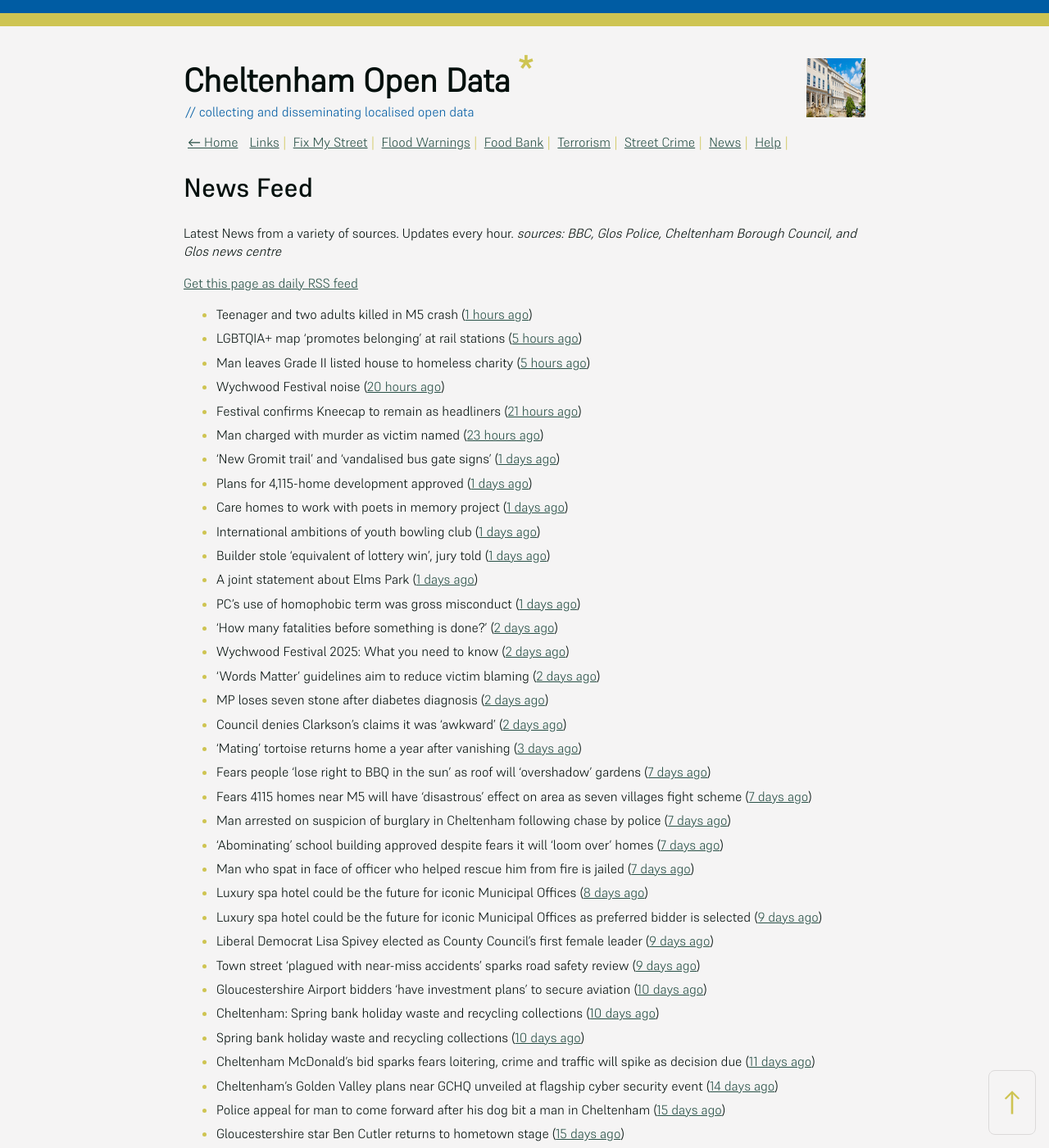
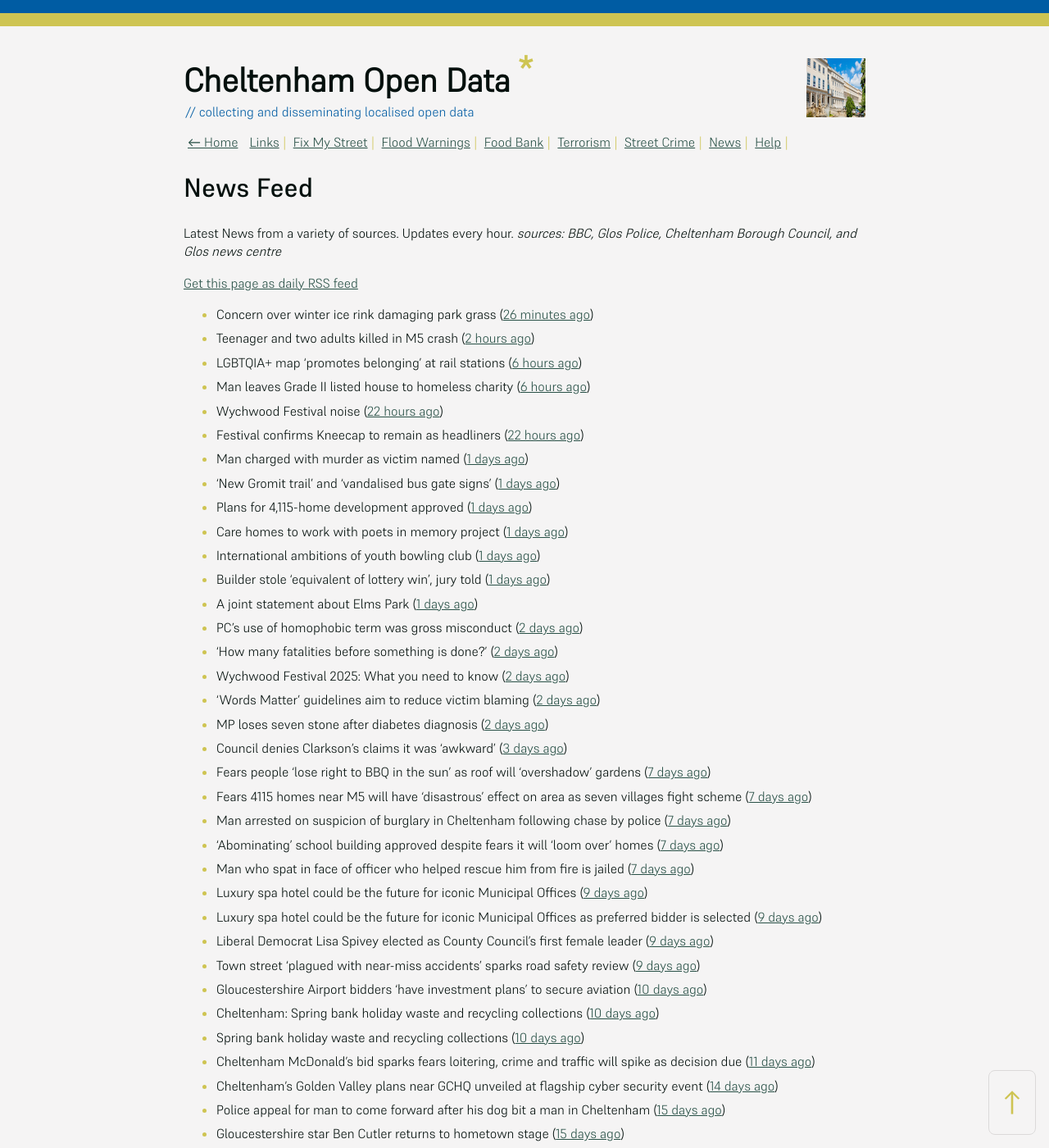
Before and after one commit to mat-0/cheltenham-open-data, a Jekyll site: the page built from _pages/news.md, in a window 1280 px wide and 1400 px high. Shown: the whole window at 82% size. Built offline with Jekyll 4.4.1, drawn with Linux system fonts in a browser that asks for light colours; some of the changed text lies outside the part shown.

Commit message:
Updated 2025-05-31 13:05:33

```diff
--- a/_pages/news.md
+++ b/_pages/news.md
@@ -12,31 +12,31 @@ _sources: BBC, Glos Police, Cheltenham Borough Council, and Glos news centre_
 [Get this page as daily RSS feed](/daily.rss)
 
 <!-- news_marker starts -->
-- Teenager and two adults killed in M5 crash ([1 hours ago](https://www.bbc.com/news/articles/czxy3n361pgo))
-- LGBTQIA+ map 'promotes belonging' at rail stations ([5 hours ago](https://www.bbc.com/news/articles/cy5eq6w3k34o))
-- Man leaves Grade II listed house to homeless charity ([5 hours ago](https://www.bbc.com/news/articles/c1deelp3dxzo))
-- Wychwood Festival noise ([20 hours ago](https://www.cheltenham.gov.uk/news/article/3016/wychwood_festival_noise))
-- Festival confirms Kneecap to remain as headliners ([21 hours ago](https://www.bbc.com/news/articles/clyg54e88jmo))
-- Man charged with murder as victim named ([23 hours ago](https://www.bbc.com/news/articles/ce80685p13no))
+- Concern over winter ice rink damaging park grass ([26 minutes ago](https://www.bbc.com/news/articles/cq540604wj4o))
+- Teenager and two adults killed in M5 crash ([2 hours ago](https://www.bbc.com/news/articles/czxy3n361pgo))
+- LGBTQIA+ map 'promotes belonging' at rail stations ([6 hours ago](https://www.bbc.com/news/articles/cy5eq6w3k34o))
+- Man leaves Grade II listed house to homeless charity ([6 hours ago](https://www.bbc.com/news/articles/c1deelp3dxzo))
+- Wychwood Festival noise ([22 hours ago](https://www.cheltenham.gov.uk/news/article/3016/wychwood_festival_noise))
+- Festival confirms Kneecap to remain as headliners ([22 hours ago](https://www.bbc.com/news/articles/clyg54e88jmo))
+- Man charged with murder as victim named ([1 days ago](https://www.bbc.com/news/articles/ce80685p13no))
 - 'New Gromit trail' and 'vandalised bus gate signs' ([1 days ago](https://www.bbc.com/news/articles/cpd46d4ndxdo))
 - Plans for 4,115-home development approved ([1 days ago](https://www.bbc.com/news/articles/c8xgd99grk5o))
 - Care homes to work with poets in memory project ([1 days ago](https://www.bbc.com/news/articles/ceqgg39e97zo))
 - International ambitions of youth bowling club ([1 days ago](https://www.bbc.com/news/articles/c628gye549qo))
 - Builder stole 'equivalent of lottery win', jury told ([1 days ago](https://www.bbc.com/news/articles/ckgqkx137nno))
 - A joint statement about Elms Park ([1 days ago](https://www.cheltenham.gov.uk/news/article/3015/a_joint_statement_about_elms_park))
-- PC's use of homophobic term was gross misconduct ([1 days ago](https://www.bbc.com/news/articles/c9wg7dg84zqo))
+- PC's use of homophobic term was gross misconduct ([2 days ago](https://www.bbc.com/news/articles/c9wg7dg84zqo))
 - 'How many fatalities before something is done?' ([2 days ago](https://www.bbc.com/news/articles/cx2x38v91e3o))
 - Wychwood Festival 2025: What you need to know ([2 days ago](https://www.bbc.com/news/articles/cj421ndnd58o))
 - 'Words Matter' guidelines aim to reduce victim blaming ([2 days ago](https://www.bbc.com/news/articles/cq85zz2v009o))
 - MP loses seven stone after diabetes diagnosis ([2 days ago](https://www.bbc.com/news/articles/cy75e7n4ey7o))
-- Council denies Clarkson's claims it was 'awkward' ([2 days ago](https://www.bbc.com/news/articles/cp3ql38yk11o))
-- 'Mating' tortoise returns home a year after vanishing ([3 days ago](https://www.bbc.com/news/articles/c5yqgwzg5pzo))
+- Council denies Clarkson's claims it was 'awkward' ([3 days ago](https://www.bbc.com/news/articles/cp3ql38yk11o))
 - Fears people ‘lose right to BBQ in the sun’ as roof will ‘overshadow’ gardens ([7 days ago](https://gloucesternewscentre.co.uk/fears-people-lose-right-to-bbq-in-the-sun-as-roof-will-overshadow-gardens/))
 - Fears 4115 homes near M5 will have ‘disastrous’ effect on area as seven villages fight scheme ([7 days ago](https://gloucesternewscentre.co.uk/fears-4115-homes-near-m5-will-have-disastrous-effect-on-area-as-seven-villages-fight-scheme/))
 - Man arrested on suspicion of burglary in Cheltenham following chase by police ([7 days ago](https://gloucesternewscentre.co.uk/man-arrested-on-suspicion-of-burglary-in-cheltenham-following-chase-by-police/))
 - ‘Abominating’ school building approved despite fears it will ‘loom over’ homes ([7 days ago](https://gloucesternewscentre.co.uk/abominating-school-building-approved-despite-fears-it-will-loom-over-homes/))
 - Man who spat in face of officer who helped rescue him from fire is jailed ([7 days ago](https://gloucesternewscentre.co.uk/man-who-spat-in-face-of-officer-who-helped-rescue-him-from-fire-is-jailed/))
-- Luxury spa hotel could be the future for iconic Municipal Offices ([8 days ago](https://gloucesternewscentre.co.uk/luxury-spa-hotel-could-be-the-future-for-iconic-municipal-offices/))
+- Luxury spa hotel could be the future for iconic Municipal Offices ([9 days ago](https://gloucesternewscentre.co.uk/luxury-spa-hotel-could-be-the-future-for-iconic-municipal-offices/))
 - Luxury spa hotel could be the future for iconic Municipal Offices as preferred bidder is selected ([9 days ago](https://www.cheltenham.gov.uk/news/article/3014/luxury_spa_hotel_could_be_the_future_for_iconic_municipal_offices_as_preferred_bidder_is_selected))
 - Liberal Democrat Lisa Spivey elected as County Council’s first female leader ([9 days ago](https://gloucesternewscentre.co.uk/liberal-democrat-lisa-spivey-elected-as-county-councils-first-female-leader/))
 - Town street ‘plagued with near-miss accidents’ sparks road safety review ([9 days ago](https://gloucesternewscentre.co.uk/town-street-plagued-with-near-miss-accidents-sparks-road-safety-review/))
@@ -60,7 +60,7 @@ _sources: BBC, Glos Police, Cheltenham Borough Council, and Glos news centre_
 - Shire Hall on course for by minority Lib Dem ([18 days ago](https://gloucesternewscentre.co.uk/shire-hall-on-course-for-by-minority-lib-dem/))
 - Gloucester hospital staff suffer thousands of attacks from patients ([19 days ago](https://gloucesternewscentre.co.uk/gloucester-hospital-staff-suffer-thousands-of-attacks-from-patients/))
 - Mother’s death and spike in stillbirths prompts investigations ([21 days ago](https://gloucesternewscentre.co.uk/mothers-death-and-spike-in-stillbirths-prompts-investigations/))
-- Hospital chiefs accused of ‘misleading the public’ amid pay dispute ([21 days ago](https://gloucesternewscentre.co.uk/hospital-chiefs-accused-of-misleading-the-public-amid-pay-dispute/))
+- Hospital chiefs accused of ‘misleading the public’ amid pay dispute ([22 days ago](https://gloucesternewscentre.co.uk/hospital-chiefs-accused-of-misleading-the-public-amid-pay-dispute/))
 - Controlled explosion takes place in Chedworth ([22 days ago](https://gloucesternewscentre.co.uk/controlled-explosion-takes-place-in-chedworth/))
 - Cheltenham Feel Good card launched to boost health and fitness ([23 days ago](https://www.cheltenham.gov.uk/news/article/3007/cheltenham_feel_good_card_launched_to_boost_health_and_fitness))
 - Council wants your views on domestic abuse ([23 days ago](https://gloucesternewscentre.co.uk/council-wants-your-views-on-domestic-abuse/))
```
Also changed, not shown: _data/flood.json (+5 -27 lines), index.md (+5 -5 lines).
